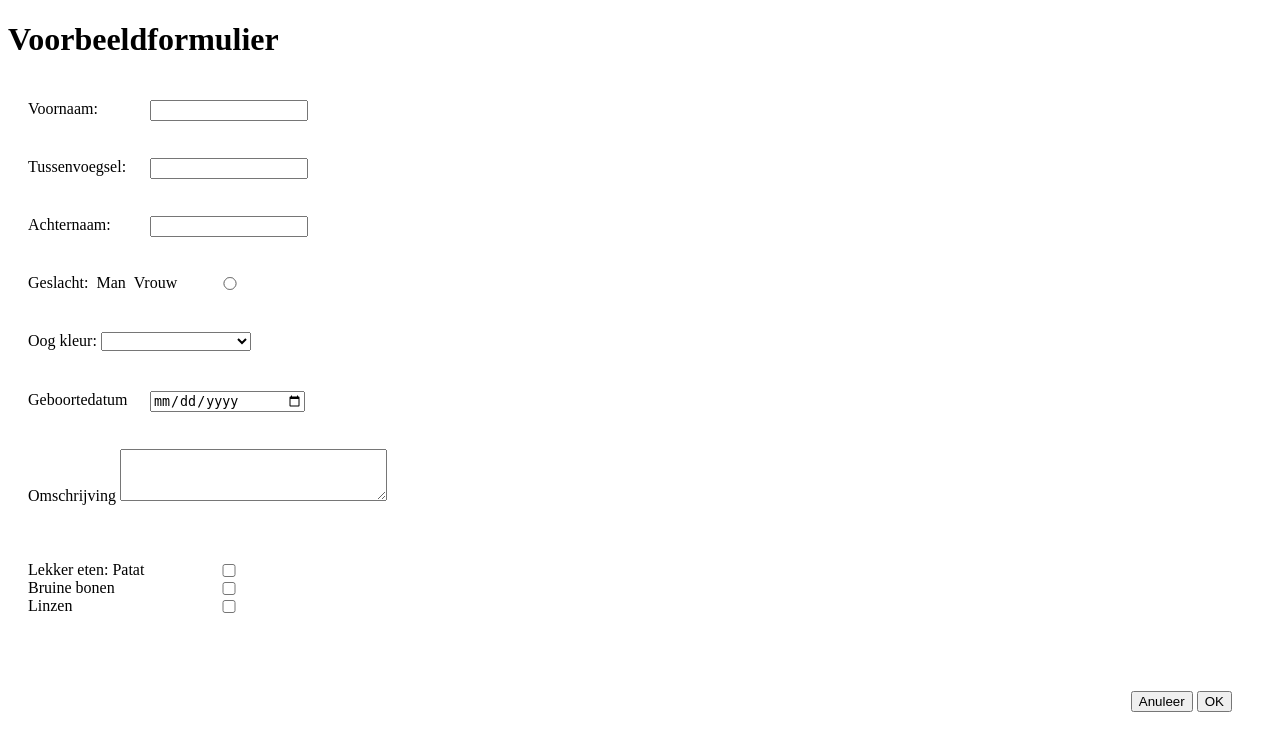
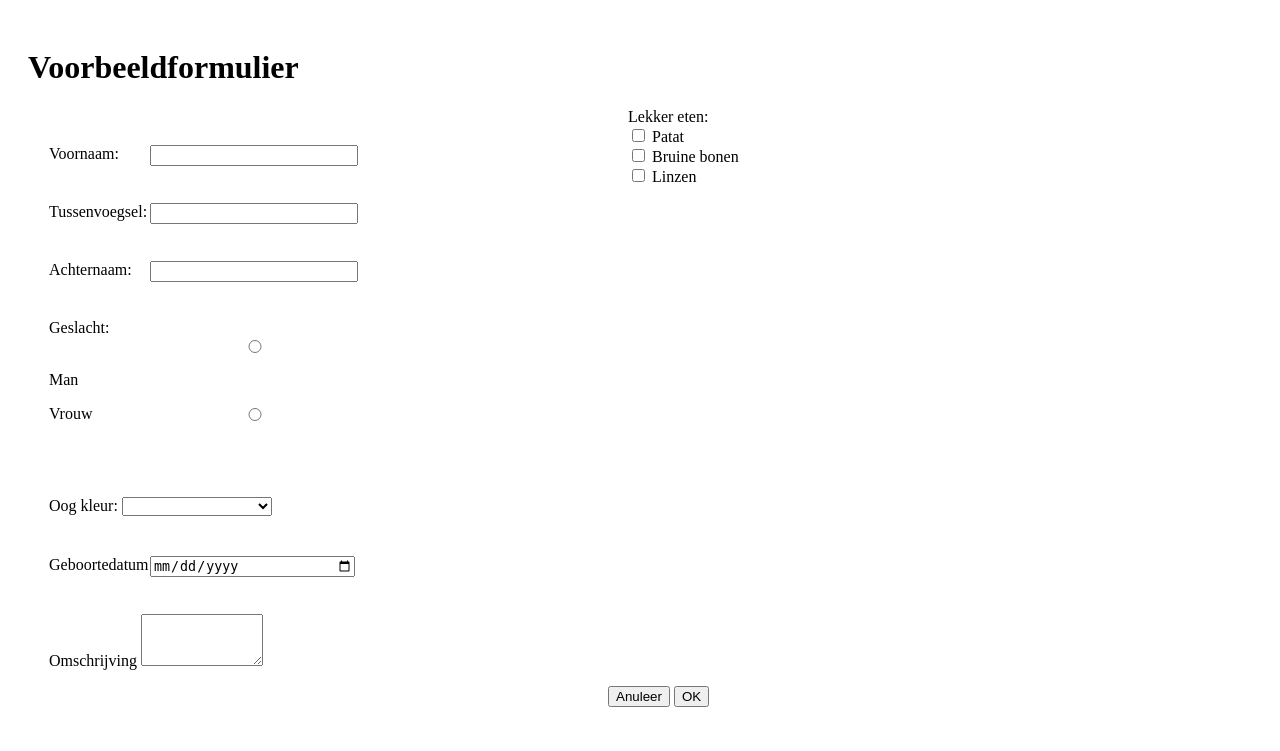
Before and after one commit to Ranz-ran/HTML, a PHP site: page /h06/formulieren.html in a window 1280 px wide. Shown: the top 751 px of the page. Run offline with PHP 8.4, Linux system fonts and the light colour scheme.

Commit message:
h06 moet css nog goed doen

```diff
--- a/h06/formulieren.css
+++ b/h06/formulieren.css
@@ -1,14 +1,25 @@
 body{
     font-family: "Calibri Light";
+    padding: 20px;
+    width: 900px;
+}
+
+li{
+    width: 500px;
+}
+ul2{
+    width: 200px;
+    float: bottom;
 }
 form ul{
     list-style-type: none;
-    padding: 0;
+    padding: 1px;
 }
 form ul li {
     padding: 20px;
 }
 form ul li input{
+    width: 200px;
     position: absolute;
     left: 150px;
 }
@@ -19,22 +30,25 @@ form ul li input{
 }
 
 
-input {
+select {
     width: 150px;
 }
 
 
-select {
-    width: 150px;
+
+#buttoms{
+    padding: 20px;
+    padding-top: 500px;
+    float: right;
+    width: 300px;
+
 }
 
 #lekkereten{
-    display: block;
-    float: top;
+    width: 300px;
+    float: right;
 }
 
-#buttoms{
-    margin: 20px;
-    padding: 20px;
-    float: right;
+#links{
+    float: left;
 }
--- a/h06/formulieren.html
+++ b/h06/formulieren.html
@@ -1,5 +1,5 @@
 <!DOCTYPE html>
-<html lang="en">
+<html lang="en" xmlns="http://www.w3.org/1999/html" xmlns="http://www.w3.org/1999/html">
 <head>
     <meta charset="UTF-8">
     <title>formulier</title>
@@ -7,6 +7,9 @@
 </head>
 <body>
 <header><h1>Voorbeeldformulier</h1></header>
+
+
+<div id="links">
 <form action="login.php" method="get">
     <ul>
         <li>
@@ -22,12 +25,10 @@
             <input type="text" name="achternaam" id="achternaam">
         </li>
         <li>
-            <label>Geslacht:</label>
-            <input type="radio" name="geslacht" value="man"/>
-            &nbsp;Man
-
-            <input type="radio" name="geslacht" value="vrouw"/>
-            &nbsp;Vrouw
+            <label>Geslacht:</label><br>
+            <input type="radio" name="geslacht" value="man"/>&nbsp;<p>Man</p>
+            <input type="radio" name="geslacht" value="vrouw"/> <P>Vrouw</P>
+            &nbsp;
         </li>
         <li>
             <label>Oog kleur:</label>
@@ -49,10 +50,16 @@
             <textarea name="omschrijving" id="omschrijving"></textarea>
         </li>
     </ul>
+</form>
+</div>
 
-    <ul id="lekkereten">
-        <li>
-        <label form="lekker-eten">Lekker eten:</label>
+
+
+    <div id="lekkereten">
+    <ul2>
+
+        <label form="lekker-eten">Lekker eten:</label><br>
+
         <input type="checkbox" name="lekker-eten" value="patat">
         <span class="checkbox">Patat</span><br>
         <input type="checkbox" name="lekker-eten" value="bruine bonen">
@@ -60,12 +67,13 @@
         <input type="checkbox" name="lekker-eten" value="linzen">
         <span class="checkbox">Linzen</span>
         </li>
-    </ul>
+    </ul2>
+    </div>
 
     <div id="buttoms">
     <button>Anuleer</button>
     <button>OK</button>
     </div>
-</form>
+
 </body>
 </html>
```
